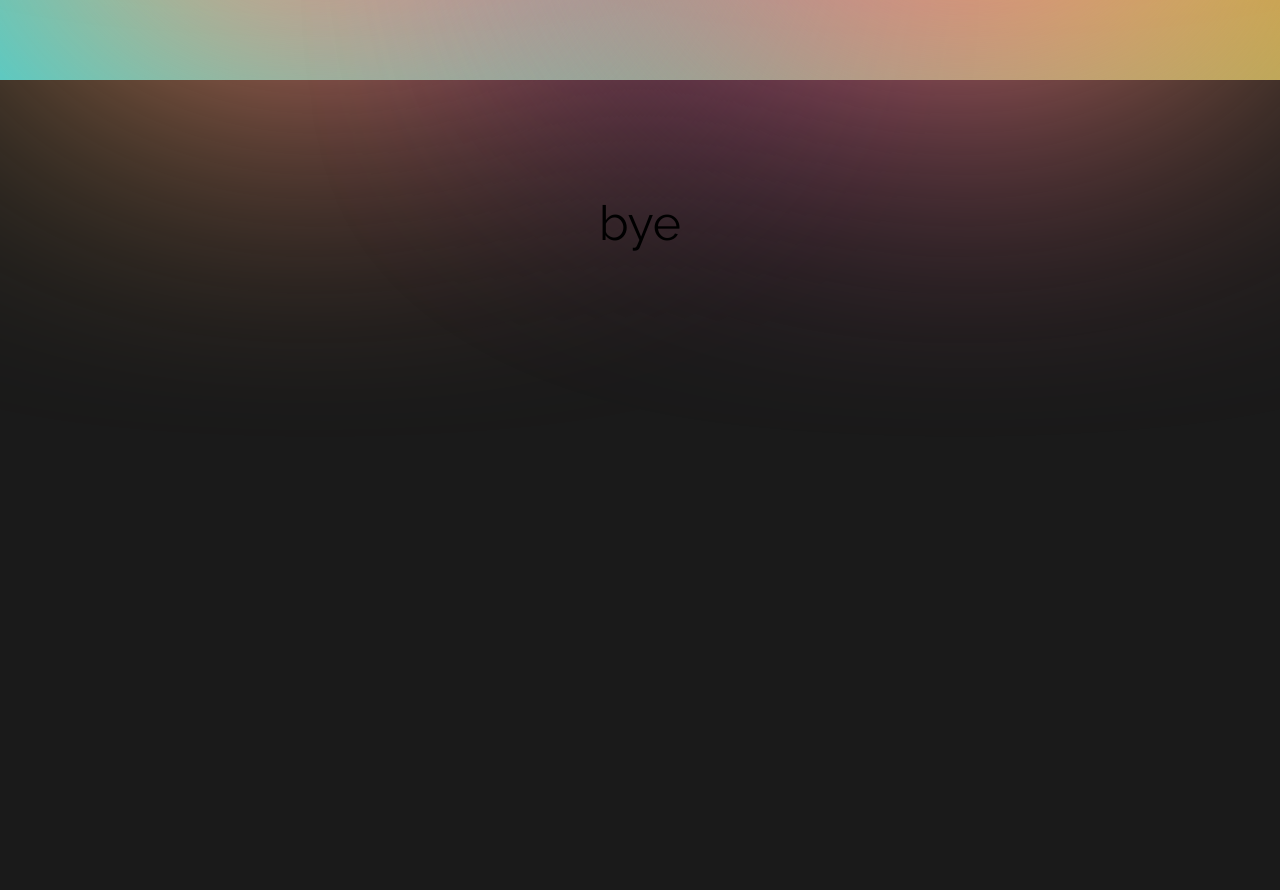
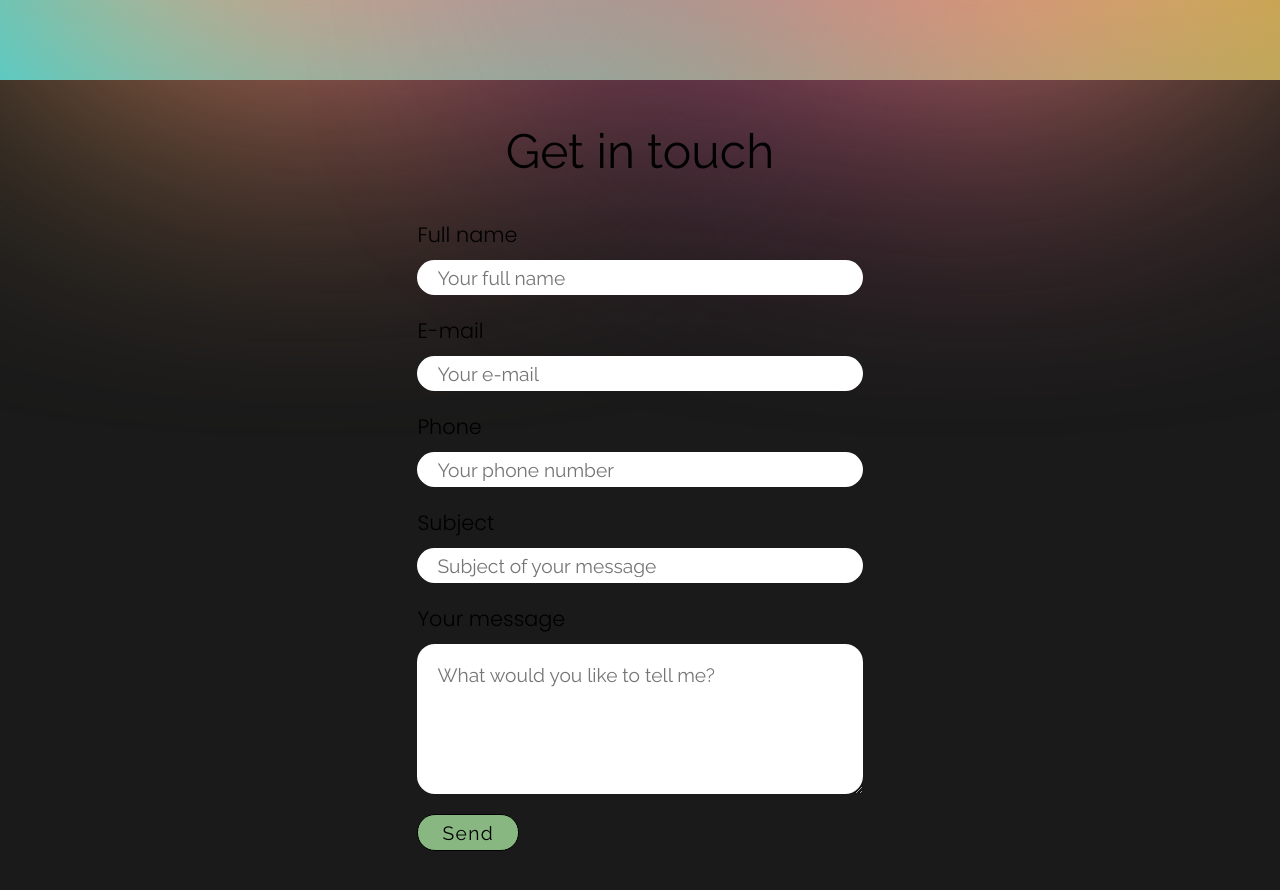
Before and after one commit to michaelamitr/personal-web-nextjs, a Next.js app: page / in a window 1280 px wide. Shown: the part 720-1610 px from the top of the page. Before the commit the page ends 1143 px from the top, so only its background shows below. Built offline with nearby package versions, Linux system fonts and the light colour scheme.

Commit message:
contact form work in progress, basic structure and styles

```diff
--- a/src/app/page.tsx
+++ b/src/app/page.tsx
@@ -27,7 +27,7 @@ export default function Home() {
         and I am open to new challenges.
       </p>
       <p className={styles.second_paragraph}>
-        If you would like ot get to know more about me, feel free to read my
+        If you would like to get to know more about me, feel free to read my
         story in the{' '}
         <Link href={'/about'} className="link_text">
           about
--- /dev/null
+++ b/src/components/ContactForm/contactForm.module.css
@@ -0,0 +1,74 @@
+.form {
+  width: 100%;
+  padding: 0 8vw;
+  max-width: 650px;
+  margin: 0;
+  margin-bottom: 100px;
+}
+
+.fieldset {
+  all: unset;
+  width: 100%;
+}
+
+.legend {
+  margin-bottom: 40px;
+}
+
+.form_line {
+  display: flex;
+  flex-direction: column;
+  gap: 10px;
+  margin-bottom: 20px;
+}
+
+.label {
+  font-family: var(--font-poppins);
+  font-size: 1.3rem;
+  font-weight: 300;
+  margin: 0;
+}
+
+.input {
+  border-radius: 18px;
+  height: 35px;
+  border: none;
+  width: 100%;
+  margin: 0;
+  padding: 0 20px;
+  font-size: 1.2rem;
+  font-family: var(--font-raleway);
+}
+
+.textarea {
+  border-radius: 18px;
+  border: none;
+  padding: 20px;
+  font-size: 1.2rem;
+  width: 100%;
+  font-family: var(--font-raleway);
+
+}
+
+.submit_button {
+  all: unset;
+  display: flex;
+  justify-content: center;
+  align-items: center;
+  min-width: 100px;
+  height: 35px;
+  border-radius: 18px;
+  margin: 0;
+  border: 1px solid var(--text-black);
+  border-radius: 18px;
+  letter-spacing: 1.4px;
+  font-size: 1.2rem;
+  background-color: var(--day-sage);
+}
+
+@media (min-width: 1200px) {
+
+  .submit_button:hover {
+    scale: 1.05;
+  }
+}
--- /dev/null
+++ b/src/components/ContactForm/contactForm.tsx
@@ -0,0 +1,80 @@
+import styles from './contactForm.module.css';
+
+export default function ContactForm() {
+  return (
+    <form className={styles.form}>
+      <fieldset className={styles.fieldset}>
+        <legend className={styles.legend}>Get in touch</legend>
+        <div className={styles.form_line}>
+          <label htmlFor="fullName" className={styles.label}>
+            Full name
+          </label>
+          <input
+            type="text"
+            name="size"
+            id="fullName"
+            // value=""
+            placeholder="Your full name"
+            className={styles.input}
+            required
+          />
+        </div>
+        <div className={styles.form_line}>
+          <label htmlFor="email" className={styles.label}>
+            E-mail
+          </label>
+          <input
+            type="email"
+            name="size"
+            id="email"
+            // value=""
+            placeholder="Your e-mail"
+            className={styles.input}
+            required
+          />
+        </div>
+        <div className={styles.form_line}>
+          <label htmlFor="phone" className={styles.label}>
+            Phone
+          </label>
+          <input
+            type="text"
+            name="size"
+            id="phone"
+            // value=""
+            placeholder="Your phone number"
+            className={styles.input}
+          />
+        </div>
+        <div className={styles.form_line}>
+          <label htmlFor="subject" className={styles.label}>
+            Subject
+          </label>
+          <input
+            type="text"
+            name="size"
+            id="subject"
+            // value=""
+            placeholder="Subject of your message"
+            className={styles.input}
+          />
+        </div>
+        <div className={styles.form_line}>
+          <label htmlFor="message" className={styles.label}>
+            Your message
+          </label>
+          <textarea
+            id="message"
+            cols={20}
+            rows={5}
+            className={styles.textarea}
+            placeholder="What would you like to tell me?"
+          ></textarea>
+        </div>
+        <button type="submit" className={styles.submit_button}>
+          Send
+        </button>
+      </fieldset>
+    </form>
+  );
+}
--- a/src/components/Footer/footer.module.css
+++ b/src/components/Footer/footer.module.css
@@ -4,6 +4,6 @@
   display: flex;
   justify-content: center;
   align-items: center;
-  height: 50vh;
   font-size: 3rem;
+  margin-top: 100px;
 }
--- a/src/components/Footer/footer.tsx
+++ b/src/components/Footer/footer.tsx
@@ -1,5 +1,10 @@
 import styles from './footer.module.css';
+import ContactForm from '../ContactForm/contactForm';
 
 export default function Footer() {
-  return <footer className={styles.footer}>bye</footer>;
+  return (
+    <footer className={styles.footer}>
+      <ContactForm />
+    </footer>
+  );
 }
```
